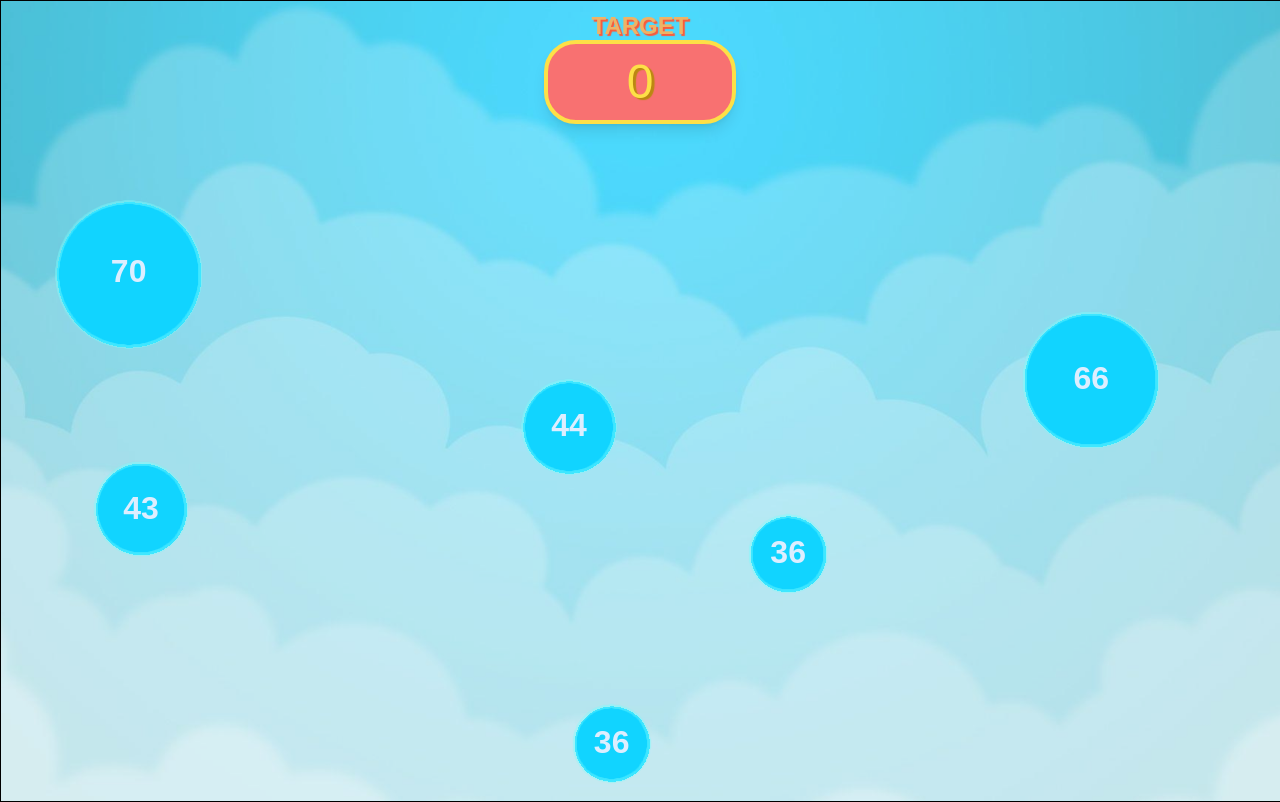
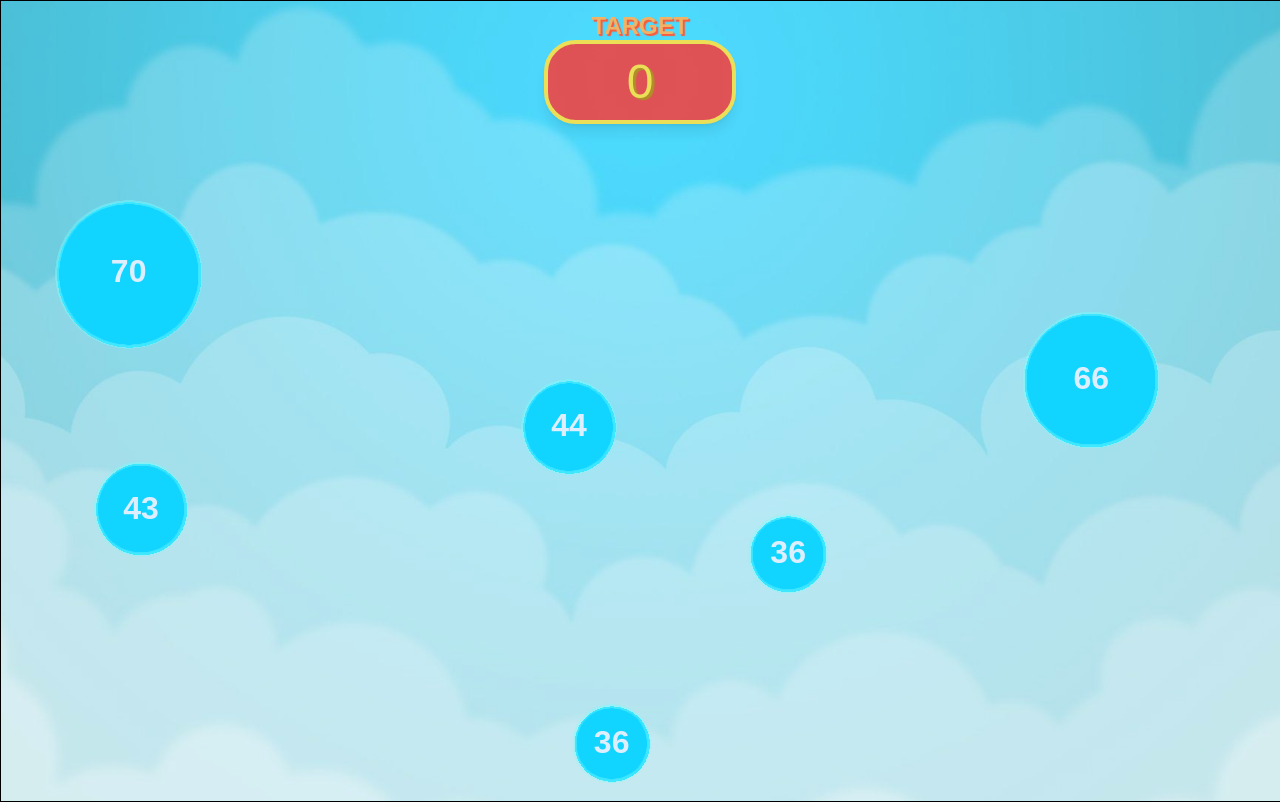
Before and after one commit to bhison/metaballs, a Next.js app: page / in a window 1280 px wide. Built offline with nearby package versions, Linux system fonts and the light colour scheme.

Commit message:
target style

```diff
--- a/src/app/components/target.tsx
+++ b/src/app/components/target.tsx
@@ -19,7 +19,7 @@ export const Target = ({ className }: { className?: string }) => {
       <motion.div
         className={cn(
           "min-w-[12rem] p-[1%] rounded-[2rem] contain-content flex shadow-lg border-4 border-yellow-300 tansition-color transition-scale cursor-pointer duration-150",
-          submitHovered ? "bg-green-600 p-[3%]" : "bg-red-400",
+          submitHovered ? "bg-green-600 p-[3%]" : "bg-red-500 opacity-90",
           className,
         )}
         onClick={() => {
```
